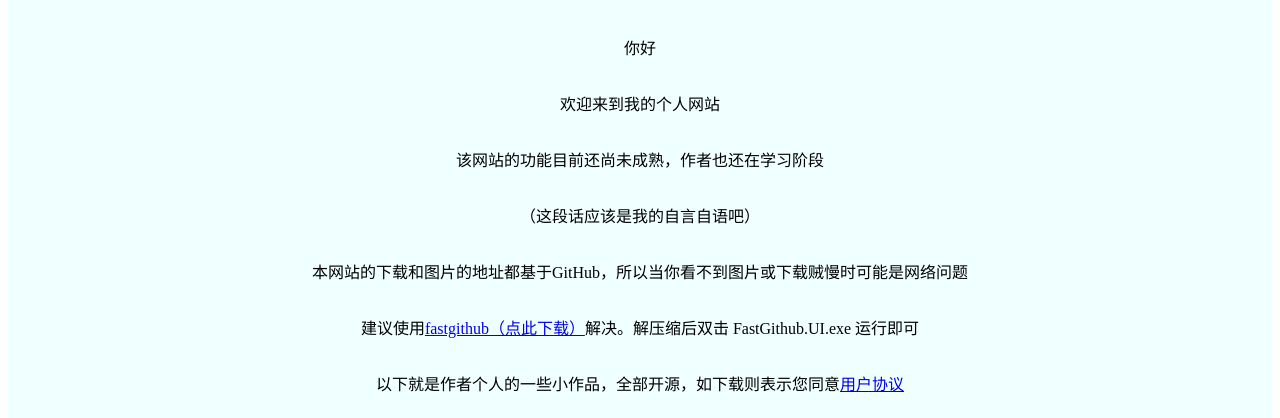
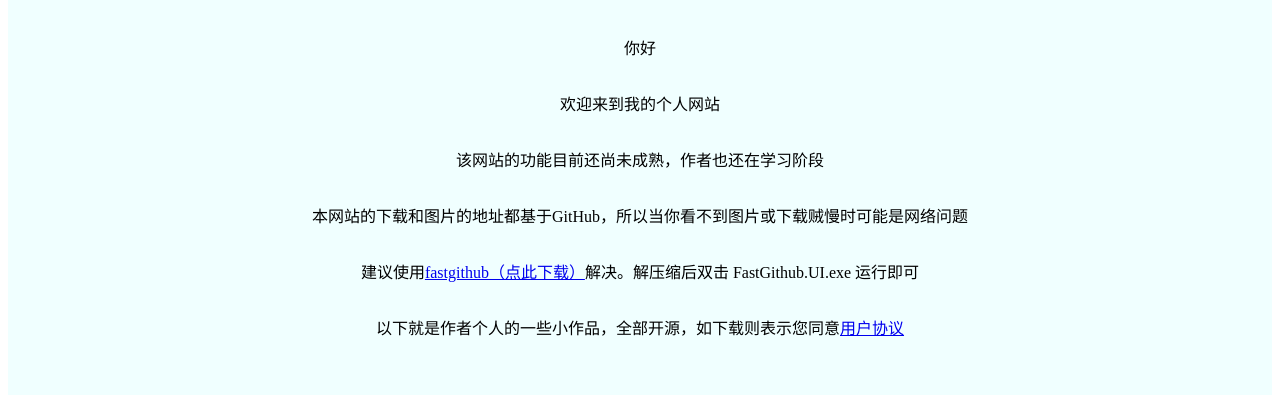
Before and after one commit to shenzixinahekk/download-station, a plain HTML site: page index.html in a window 1280 px wide. Shown: the part 238-656 px from the top of the page. Drawn offline with Linux system fonts and the light colour scheme.

Commit message:
2023/4/9

```diff
--- a/index.html
+++ b/index.html
@@ -40,7 +40,6 @@
         <p>你好</p>
         <p>欢迎来到我的个人网站</p>
         <p>该网站的功能目前还尚未成熟，作者也还在学习阶段</p>
-        <p>（这段话应该是我的自言自语吧）</p>
         <p>
           本网站的下载和图片的地址都基于GitHub，所以当你看不到图片或下载贼慢时可能是网络问题
         </p>
```
